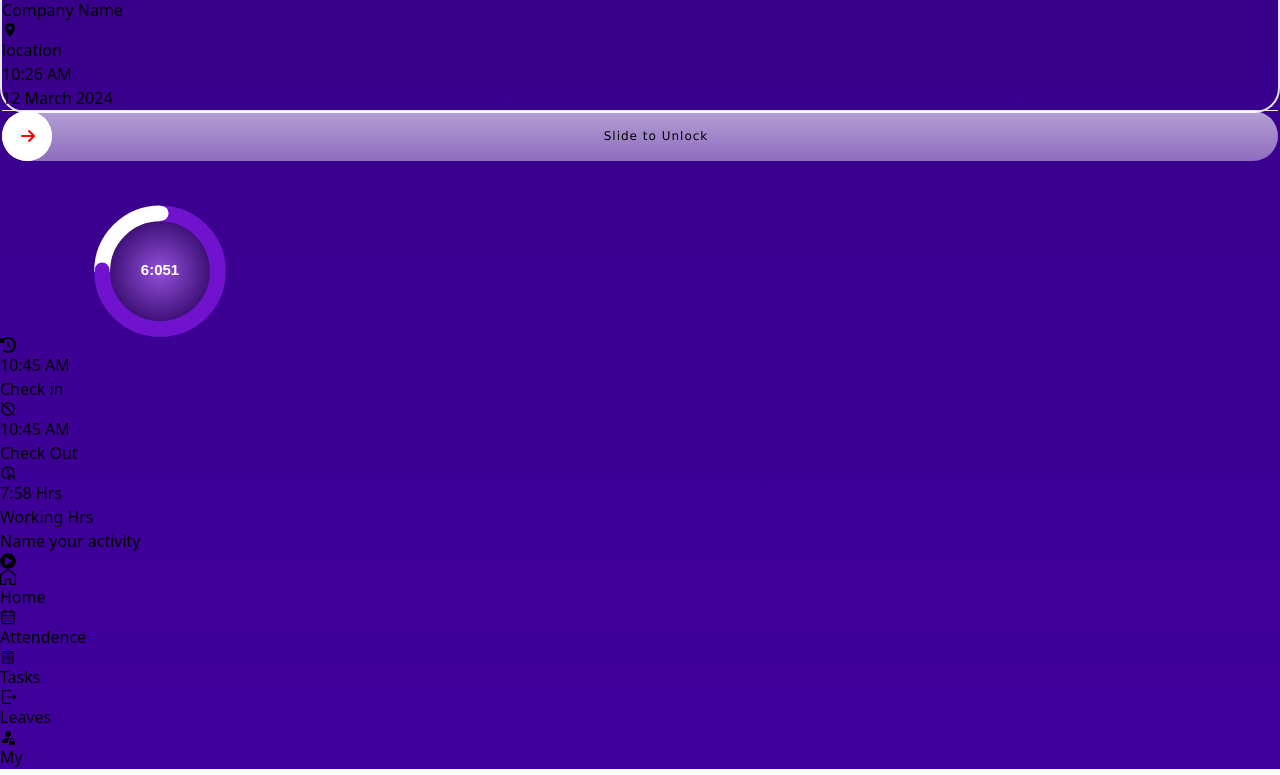
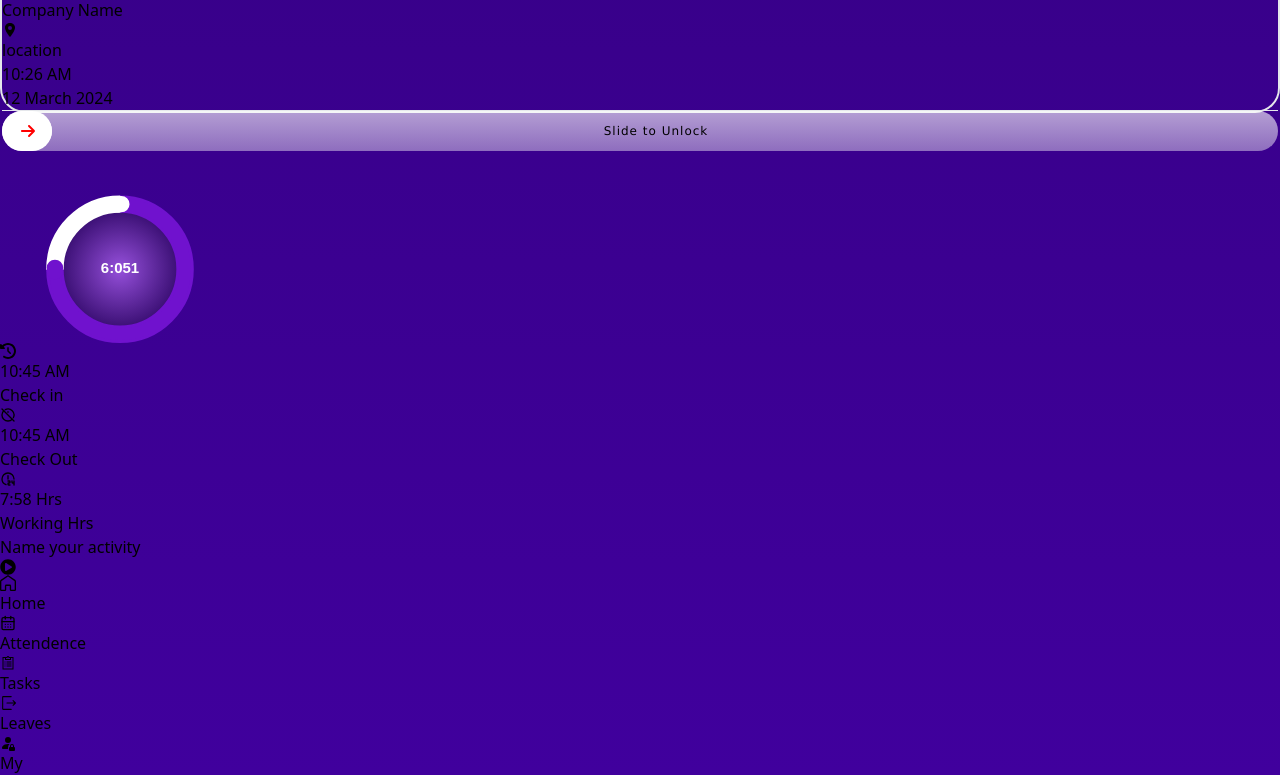
Before and after one commit to ZEUZ8/Employee-Tracker, a React (Vite) app: page /home in a window 1280 px wide. Shown: the part 1998-2773 px from the top of the page. Built offline with nearby package versions, Linux system fonts and the light colour scheme.

Commit message:
updated the new style and resolved overflowing issue by providing different size for different screen heights

```diff
--- a/src/App.css
+++ b/src/App.css
@@ -78,13 +78,7 @@ body{
   padding: 3px;
 }
 
-.circle-div{
-  display: flex;
-  justify-content: center;
-  align-items: center;
-  width: 20rem;
-  height: 11rem;
-}
+
 
 @media only screen  and (max-height: 667px) {
 
@@ -122,14 +116,3 @@ body{
     transform: translateX(165px);
   }
 }
-
-
-@media only screen  and (max-height: 660px) {
-  .circle-div{
-    display: flex;
-    justify-content: center;
-    align-items: center;
-    width: 10rem;
-    height: 8rem;
-  }
-}
--- a/src/Components/HomePage/Home.jsx
+++ b/src/Components/HomePage/Home.jsx
@@ -34,7 +34,7 @@ const Home = () => {
       />
       <div className="absolute   inset-0 h-[90vh]   flex flex-col">
 
-        <div className="first-section p-3 test relative h-1/2">
+        <div className="first-section px-3 pt-3 test relative h-1/2">
           <FirstSection />
         </div>
 
--- a/src/Components/swipe/Swipe.jsx
+++ b/src/Components/swipe/Swipe.jsx
@@ -46,11 +46,11 @@ const Swipe = () => {
   };
 
   const getText = () => {
-    return unlocked ? 'Unlocked' : 'Slide to Unlock';
+    return unlocked ? 'Marked' : 'Slide to Unlock';
   };
 
   return (
-      <div className='ReactSwipeButton h-[8rem]'>
+      <div className='ReactSwipeButton   flex justify-center items-center'>
         <div className={`rsbContainer  ${unlocked ? 'rsbContainerUnlocked' : ''}`} ref={container}>
           <div
             className='rsbcSlider '
@@ -61,7 +61,7 @@ const Swipe = () => {
           >
             <span className='rsbcSliderText  '>{getText()}</span>
             <span className='rsbcSliderArrow '><FaArrowRight/></span>
-            <span className='rsbcSliderCircle ' style={{ background: color }}></span>
+            <span className='rsbcSliderCircle ' style={{ background: color ,height:"2.5rem"}}></span>
           </div>
           <div className='rsbcText'>{getText()}</div>
         </div>
--- a/src/Components/swipe/sinan.css
+++ b/src/Components/swipe/sinan.css
@@ -1,7 +1,7 @@
 .ReactSwipeButton {
   float: left;
   width: 100%;
-  height: 50px;
+  height: 40px;
   position: relative;
 }
 .ReactSwipeButton,
@@ -50,7 +50,7 @@
   float: left;
   width: 100%;
   position: absolute;
-  height: 50px;
+  height: 40px;
   top:0;
   left: 50px;
   margin-left:-100%;
@@ -62,7 +62,7 @@
 }
 .rsbcSliderText{
   position: absolute;
-  top:0;
+  top:-0.3rem;
   left:0;
   right:0;
   line-height: 50px;
@@ -101,7 +101,7 @@
 .rsbcText {
   float: left;
   position: absolute;
-  top:0;
+  top:-0.3rem;
   left:1rem;
   right:0;
   height: 50px;
--- a/src/Components/test/Circle.jsx
+++ b/src/Components/test/Circle.jsx
@@ -2,6 +2,7 @@
 
 import React, { useEffect, useRef, useState } from "react";
 import Chart from "chart.js/auto";
+import "./circle.css"
 
 const Circle = () => {
   const chartRef = useRef(null);
@@ -42,10 +43,16 @@ const Circle = () => {
           const circleRadius = chart.getDatasetMeta(0).data[0].outerRadius; // Adjust the radius as needed
           ctx.beginPath();
           ctx.arc(centerX, centerY, circleRadius, 0, 2 * Math.PI);
-          const gradient = ctx.createRadialGradient(centerX, centerY, 0, centerX, centerY, circleRadius);
-          gradient.addColorStop(1, '#25005c'); // Starting color (center)
-          gradient.addColorStop(0, '#9650db'); // Ending color (outer edge)
-
+          const gradient = ctx.createRadialGradient(
+            centerX,
+            centerY,
+            0,
+            centerX,
+            centerY,
+            circleRadius
+          );
+          gradient.addColorStop(1, "#25005c"); // Starting color (center)
+          gradient.addColorStop(0, "#9650db"); // Ending color (outer edge)
 
           // Use the gradient as fill style
           ctx.fillStyle = gradient;
@@ -56,7 +63,13 @@ const Circle = () => {
           ctx.font = "bold 15px sans-serif";
           ctx.fillStyle = "white";
           ctx.textAlign = "center";
-          ctx.fillText(`${currentTime % 12 || 12}:${minute.length > 1 ? minute : `0${minute}`}`, xCoor, yCoor);
+          ctx.fillText(
+            `${currentTime % 12 || 12}:${
+              minute.length > 1 ? minute : `0${minute}`
+            }`,
+            xCoor,
+            yCoor
+          );
         },
       };
 
@@ -131,7 +144,15 @@ const Circle = () => {
     };
   }, [data, labels]);
 
-  return <canvas  className="mb-5" ref={chartRef} />;
+  return (
+    <>
+        <canvas
+          className="mb-5"
+          style={{ height: "150px", width: "400px" }}
+          ref={chartRef}
+        />
+    </>
+  );
 };
 
 export default Circle;
--- a/src/Components/test/circle.css
+++ b/src/Components/test/circle.css
@@ -1,5 +1,28 @@
-.skill{
-    width: 50px;
-    height: 50px;
 
+.circle-div{
+    display: flex;
+    justify-content: center;
+    align-items: center;
+    width: 15rem;
+    height: 12rem;
+  }
+
+
+@media only screen  and (max-height: 660px) {
+    .circle-div{
+      display: flex;
+      justify-content: center;
+      align-items: center;
+      width: 9rem;
+      height: 7rem;
+    }
 }
+@media only screen  and (height: 720px) {
+    .circle-div{
+      display: flex;
+      justify-content: center;
+      align-items: center;
+      width: 20rem;
+      height: 15rem;
+    }
+  }
```
